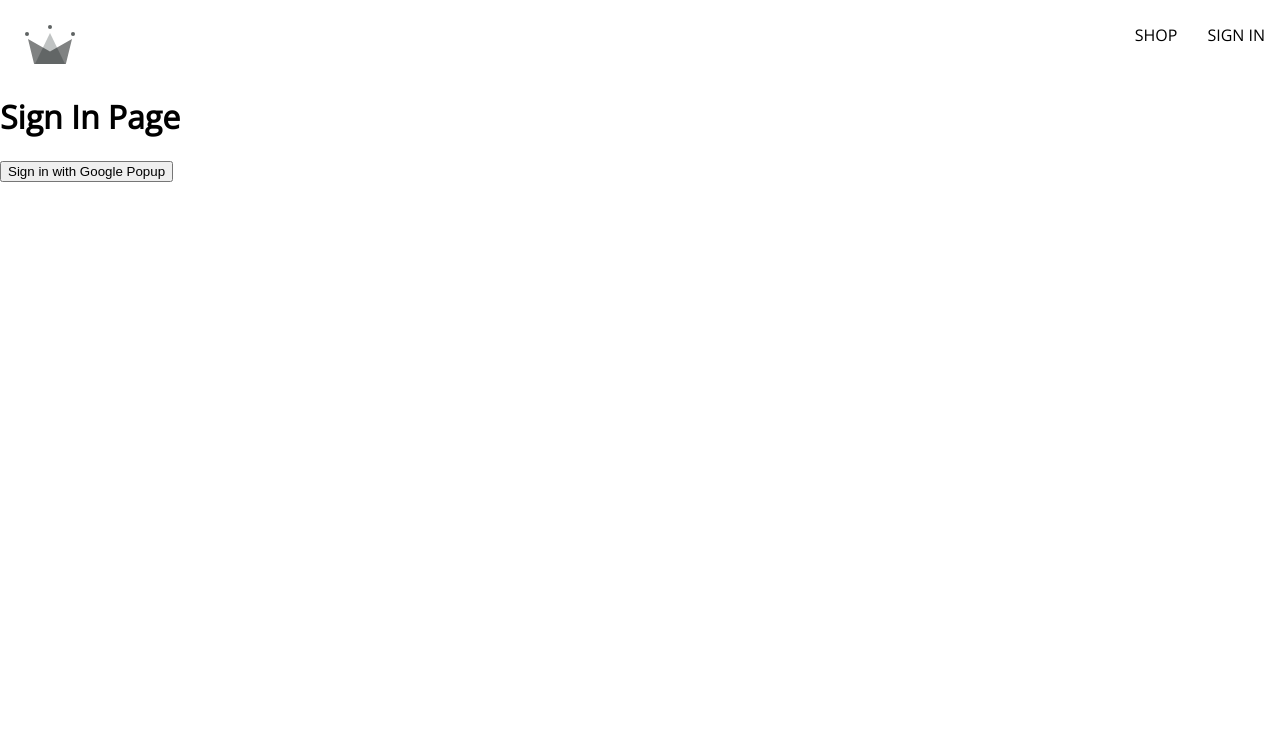
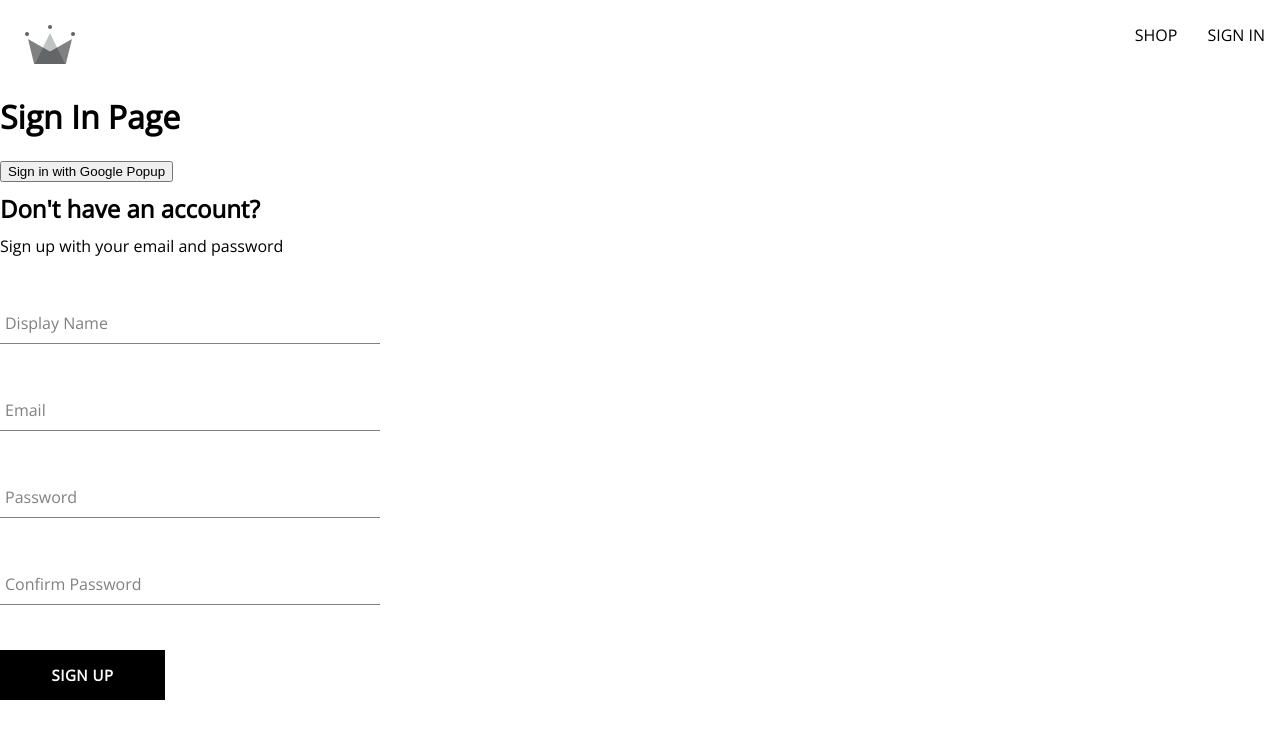
Before and after one commit to oridorohaa/beadstore, a React (Create React App) app: page /sign-in in a window 1280 px wide. Shown: the top 738 px of the page. Built offline with nearby package versions, Linux system fonts and the light colour scheme.

Commit message:
created sign up omponent, the form input component, button component

```diff
--- /dev/null
+++ b/src/components/button/button-component.styles.scss
@@ -0,0 +1,46 @@
+.button-container {
+  min-width: 165px;
+  width: auto;
+  height: 50px;
+  letter-spacing: 0.5px;
+  line-height: 50px;
+  padding: 0 35px 0 35px;
+  font-size: 15px;
+  background-color: black;
+  color: white;
+  text-transform: uppercase;
+  font-family: "Open Sans";
+  font-weight: bolder;
+  border: none;
+  cursor: pointer;
+  display: flex;
+  justify-content: center;
+
+  &:hover {
+    background-color: white;
+    color: black;
+    border: 1px solid black;
+  }
+
+  &.google-sign-in {
+    background-color: #4285f4;
+    color: white;
+
+    &:hover {
+      background-color: #357ae8;
+      border: none;
+    }
+  }
+
+  &.inverted {
+    background-color: white;
+    color: black;
+    border: 1px solid black;
+
+    &:hover {
+      background-color: black;
+      color: white;
+      border: none;
+    }
+  }
+}
--- /dev/null
+++ b/src/components/button/button.component.jsx
@@ -0,0 +1,20 @@
+import "./button-component.styles.scss";
+// default, inverted, google buttons
+
+const BUTTON_TYPE_CLASSES = {
+  google: "google-sign-in",
+  inverted: "inverted",
+};
+
+const Button = ({ children, buttonType, ...otherProps }) => {
+  return (
+    <button
+      className={`button-container ${BUTTON_TYPE_CLASSES[buttonType]}`}
+      {...otherProps}
+    >
+      {children}
+    </button>
+  );
+};
+
+export default Button;
--- /dev/null
+++ b/src/components/form-input/form-input.component.jsx
@@ -0,0 +1,19 @@
+import "./form-input.styles.scss";
+
+const FormInput = ({ label, ...otherProps }) => {
+  return (
+    <div className="group">
+      {/* if the length value of the input is true, we want to the input placeholder to shrink */}
+      <input className="form-input" {...otherProps} />
+      <label
+        className={`${
+          otherProps.value.length ? "shrink" : ""
+        } form-input-label`}
+      >
+        {label}
+      </label>
+    </div>
+  );
+};
+
+export default FormInput;
--- /dev/null
+++ b/src/components/form-input/form-input.styles.scss
@@ -0,0 +1,54 @@
+$sub-color: grey;
+$main-color: black;
+
+@mixin shrinkLabel {
+  top: -14px;
+  font-size: 12px;
+  color: $main-color;
+}
+
+.group {
+  position: relative;
+  margin: 45px 0;
+
+  .form-input {
+    background: none;
+    background-color: white;
+    color: $sub-color;
+    font-size: 18px;
+    padding: 10px 10px 10px 5px;
+    display: block;
+    width: 100%;
+    border: none;
+    border-radius: 0;
+    border-bottom: 1px solid $sub-color;
+    margin: 25px 0;
+
+    &:focus {
+      outline: none;
+    }
+
+    &:focus ~ .form-input-label {
+      @include shrinkLabel();
+    }
+  }
+
+  input[type="password"] {
+    letter-spacing: 0.3em;
+  }
+
+  .form-input-label {
+    color: $sub-color;
+    font-size: 16px;
+    font-weight: normal;
+    position: absolute;
+    pointer-events: none;
+    left: 5px;
+    top: 10px;
+    transition: 300ms ease all;
+
+    &.shrink {
+      @include shrinkLabel();
+    }
+  }
+}
--- /dev/null
+++ b/src/components/sign-up-form/sign-up-form.component.jsx
@@ -0,0 +1,99 @@
+import { useState } from "react";
+import "./sign-up-form.styles.scss";
+import FormInput from "../form-input/form-input.component";
+import Button from "../button/button.component";
+
+import {
+  createAuthUserWithEmailAndPassword,
+  createUserDocFromAuth,
+} from "../../utils/firebase/firebase.utils";
+
+const defaultFormFields = {
+  displayName: "",
+  email: "",
+  password: "",
+  confirmPassword: "",
+};
+const SignUpForm = () => {
+  const [formFields, setFormFields] = useState(defaultFormFields);
+  const { displayName, email, password, confirmPassword } = formFields;
+
+  console.log(formFields);
+
+  const resetFormFields = () => {
+    setFormFields(defaultFormFields);
+  };
+
+  const handleSubmit = async (e) => {
+    e.preventDefault();
+    //password match confirm password
+    if (password !== confirmPassword) {
+      alert("passwords do not match");
+      return;
+    }
+    //check if user is authenticated with email and password
+
+    //create a user document from what is returned
+    try {
+      const { user } = await createAuthUserWithEmailAndPassword(
+        email,
+        password
+      );
+      await createUserDocFromAuth(user, { displayName });
+      resetFormFields();
+    } catch (e) {
+      console.log("user creation encountered an error:", e);
+    }
+  };
+
+  const handleChange = (e) => {
+    const { name, value } = e.target;
+    setFormFields({ ...formFields, [name]: value });
+  };
+
+  return (
+    <div className="sign-up-container">
+      <h2>Don't have an account?</h2>
+      <span>Sign up with your email and password</span>
+      <form onSubmit={handleSubmit}>
+        <FormInput
+          label="Display Name"
+          type="text"
+          required
+          onChange={handleChange}
+          name="displayName"
+          value={displayName}
+        />
+        <FormInput
+          label="Email"
+          type="email"
+          required
+          onChange={handleChange}
+          name="email"
+          value={email}
+        />
+        <FormInput
+          label="Password"
+          type="password"
+          required
+          onChange={handleChange}
+          name="password"
+          value={password}
+        />
+        <FormInput
+          label="Confirm Password"
+          type="password"
+          required
+          onChange={handleChange}
+          name="confirmPassword"
+          value={confirmPassword}
+        />
+        <Button buttonType="" type="submit">
+          Sign Up
+        </Button>
+      </form>
+    </div>
+  );
+};
+
+export default SignUpForm;
--- /dev/null
+++ b/src/components/sign-up-form/sign-up-form.styles.scss
@@ -0,0 +1,9 @@
+.sign-up-container {
+  display: flex;
+  flex-direction: column;
+  width: 380px;
+}
+
+h2 {
+  margin: 10px 0;
+}
--- a/src/routes/sign-in.component.jsx
+++ b/src/routes/sign-in.component.jsx
@@ -1,17 +1,45 @@
-import { signInWithGooglePopup } from "../utils/firebase/firebase.utils";
+import { useEffect } from "react";
+import { getRedirectResult } from "firebase/auth";
+import {
+  auth,
+  signInWithGooglePopup,
+  signInWithGoogleRedirect,
+} from "../utils/firebase/firebase.utils";
+
 import { createUserDocFromAuth } from "../utils/firebase/firebase.utils";
+
+import SignUpForm from "../components/sign-up-form/sign-up-form.component";
+
 const SignIn = () => {
+  // remount the sign in component
+  //on mount it will run ones
+  // useEffect(() => {
+  //   async function fetchData() {
+  //     const response = await getRedirectResult(auth);
+  //     if (response) {
+  //       const userDocRef = await createUserDocFromAuth(response.user);
+  //     }
+  //   }
+  //   fetchData();
+  // }, []);
+
   const logGoogleUser = async () => {
     //destructure response for user
     const { user } = await signInWithGooglePopup();
     const userDocRef = await createUserDocFromAuth(user);
+  };
 
-    // console.log(response);
-  };
+  // const logGoogleRedirectUser = async () => {
+  //   const { user } = await signInWithGoogleRedirect();
+  // };
   return (
     <div>
       <h1>Sign In Page</h1>
       <button onClick={logGoogleUser}>Sign in with Google Popup</button>
+      {/* <button onClick={logGoogleRedirectUser}>
+        Sign in with Google Redirect
+      </button> */}
+      <SignUpForm />
     </div>
   );
 };
--- a/src/utils/firebase/firebase.utils.js
+++ b/src/utils/firebase/firebase.utils.js
@@ -4,6 +4,7 @@
   signInWithPopup,
   signInWithRedirect,
   GoogleAuthProvider,
+  createUserWithEmailAndPassword,
 } from "firebase/auth";
 import { getFirestore, doc, getDoc, setDoc } from "firebase/firestore";
 
@@ -18,16 +19,22 @@
 };
 
 const firebaseApp = initializeApp(firebaseConfig);
-const provider = new GoogleAuthProvider();
-provider.setCustomParameters({
+const googleProvider = new GoogleAuthProvider();
+googleProvider.setCustomParameters({
   prompt: "select_account",
 });
 
 export const auth = getAuth();
-export const signInWithGooglePopup = () => signInWithPopup(auth, provider);
+export const signInWithGooglePopup = () =>
+  signInWithPopup(auth, googleProvider);
+export const signInWithGoogleRedirect = () =>
+  signInWithRedirect(auth, googleProvider);
+
 export const db = getFirestore();
 
-export const createUserDocFromAuth = async (userAuth) => {
+export const createUserDocFromAuth = async (userAuth, additionalInfo = {}) => {
+  if (!userAuth) return;
+
   const userDocRef = doc(db, "users", userAuth.uid);
   console.log(userDocRef);
 
@@ -46,6 +53,7 @@
         displayName,
         email,
         createdAt,
+        ...additionalInfo,
       });
     } catch (e) {
       console.log("error creating the user,", e.message);
@@ -54,3 +62,9 @@
   //   if user data exists
   return userDocRef;
 };
+
+export const createAuthUserWithEmailAndPassword = async (email, password) => {
+  if (!email || !password) return;
+
+  return await createUserWithEmailAndPassword(auth, email, password);
+};
```
